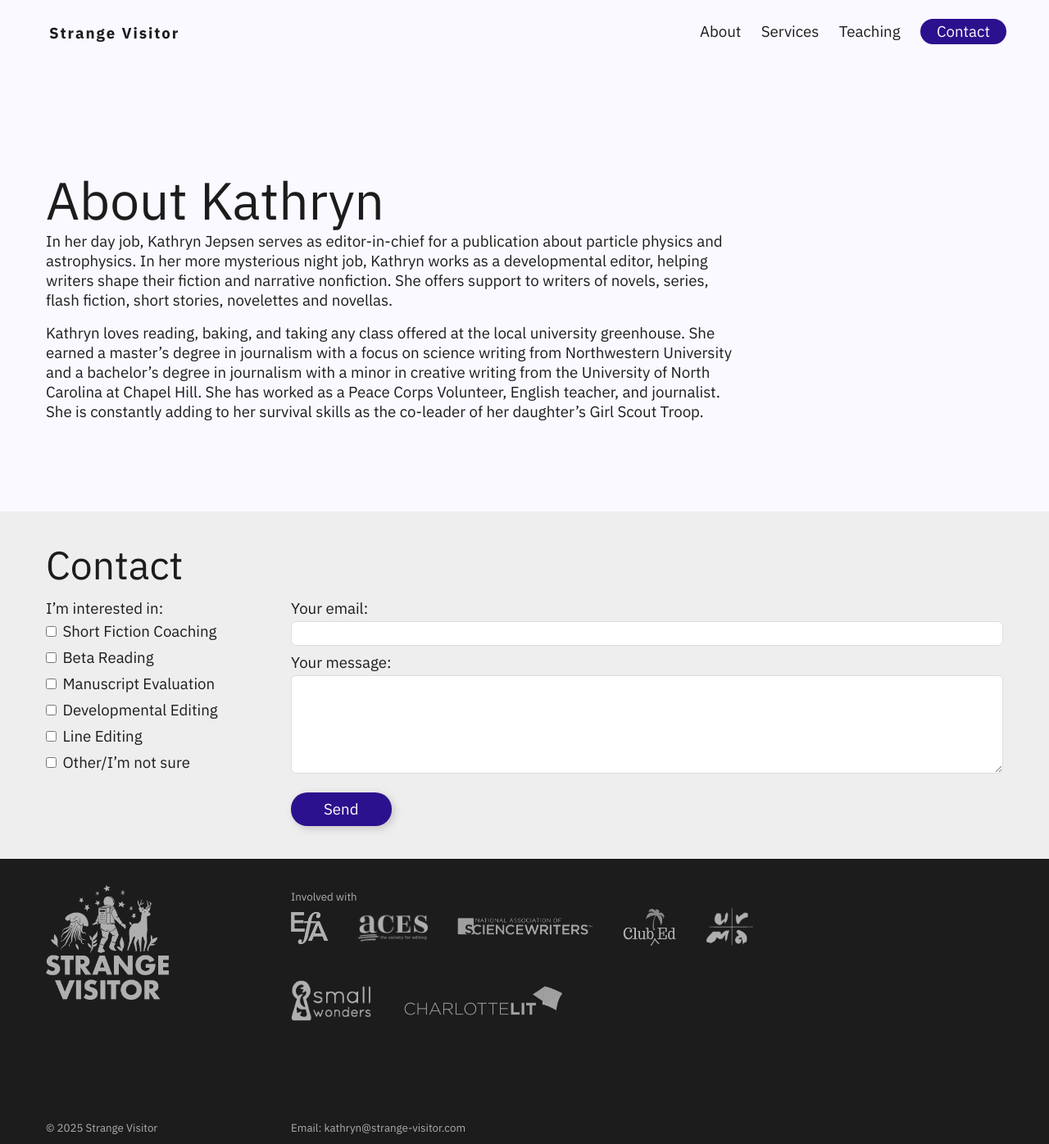
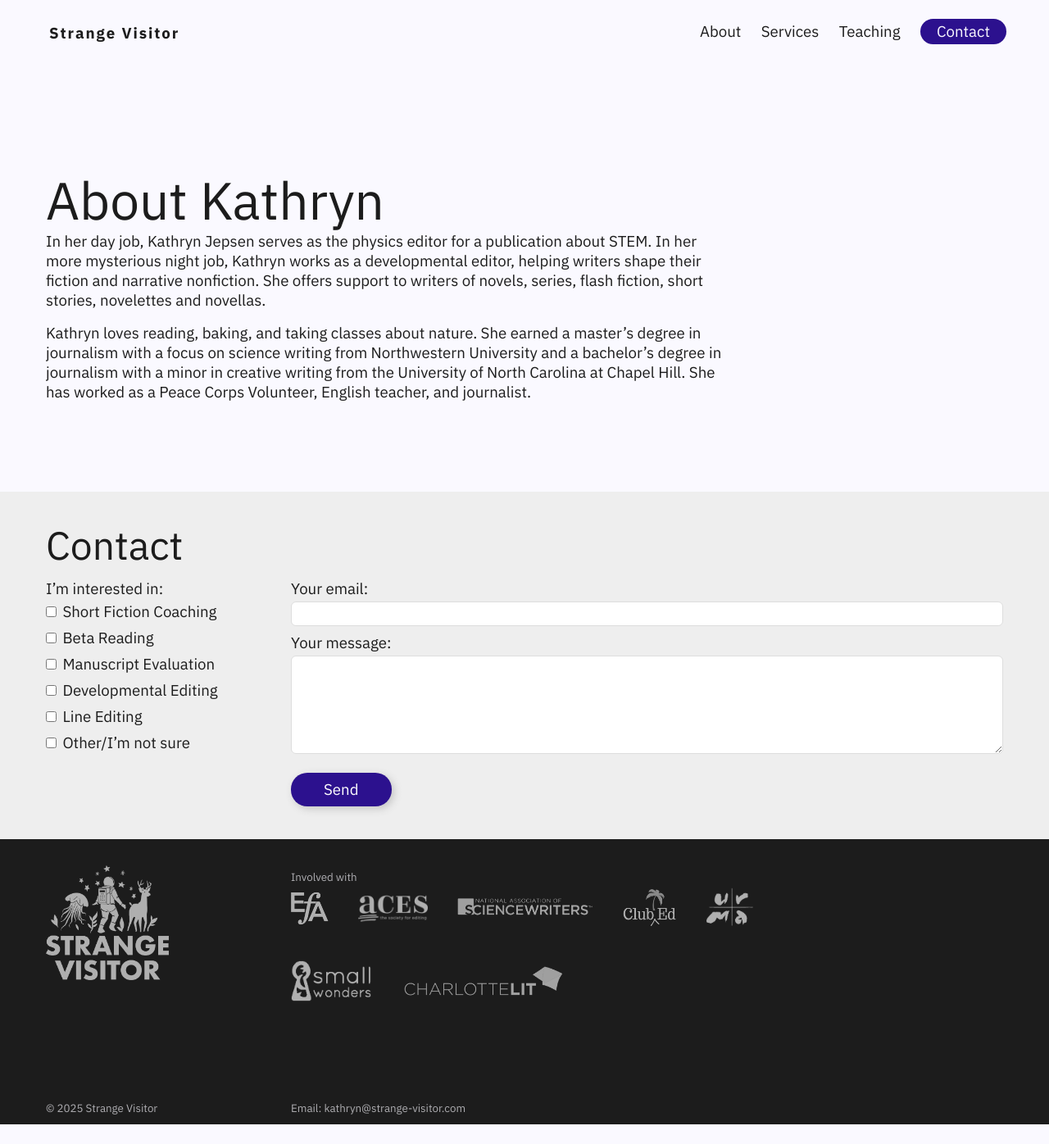
Before and after one commit to kgrimSV/Strange_Visitor, a Jekyll site: the page built from about.md, in a window 1280 px wide. Shown: the whole page at 82% size. Built offline with Jekyll 4.4.1, drawn with Linux system fonts in a browser that asks for light colours; some web fonts are replaced; after the commit the page ends 1372 px from its top, so only the background shows below that.

Commit message:
Update about.md
New job

```diff
--- a/about.md
+++ b/about.md
@@ -4,6 +4,6 @@ title: About Kathryn
 permalink: /about/
 ---
 
-In her day job, Kathryn Jepsen serves as editor-in-chief for a publication about particle physics and astrophysics. In her more mysterious night job, Kathryn works as a developmental editor, helping writers shape their fiction and narrative nonfiction. She offers support to writers of novels, series, flash fiction, short stories, novelettes and novellas.
+In her day job, Kathryn Jepsen serves as the physics editor for a publication about STEM. In her more mysterious night job, Kathryn works as a developmental editor, helping writers shape their fiction and narrative nonfiction. She offers support to writers of novels, series, flash fiction, short stories, novelettes and novellas.
 
-Kathryn loves reading, baking, and taking any class offered at the local university greenhouse. She earned a master&rsquo;s degree in journalism with a focus on science writing from Northwestern University and a bachelor&rsquo;s degree in journalism with a minor in creative writing from the University of North Carolina at Chapel Hill. She has worked as a Peace Corps Volunteer, English teacher, and journalist. She is constantly adding to her survival skills as the co-leader of her daughter&rsquo;s Girl Scout Troop.
+Kathryn loves reading, baking, and taking classes about nature. She earned a master&rsquo;s degree in journalism with a focus on science writing from Northwestern University and a bachelor&rsquo;s degree in journalism with a minor in creative writing from the University of North Carolina at Chapel Hill. She has worked as a Peace Corps Volunteer, English teacher, and journalist.
```
